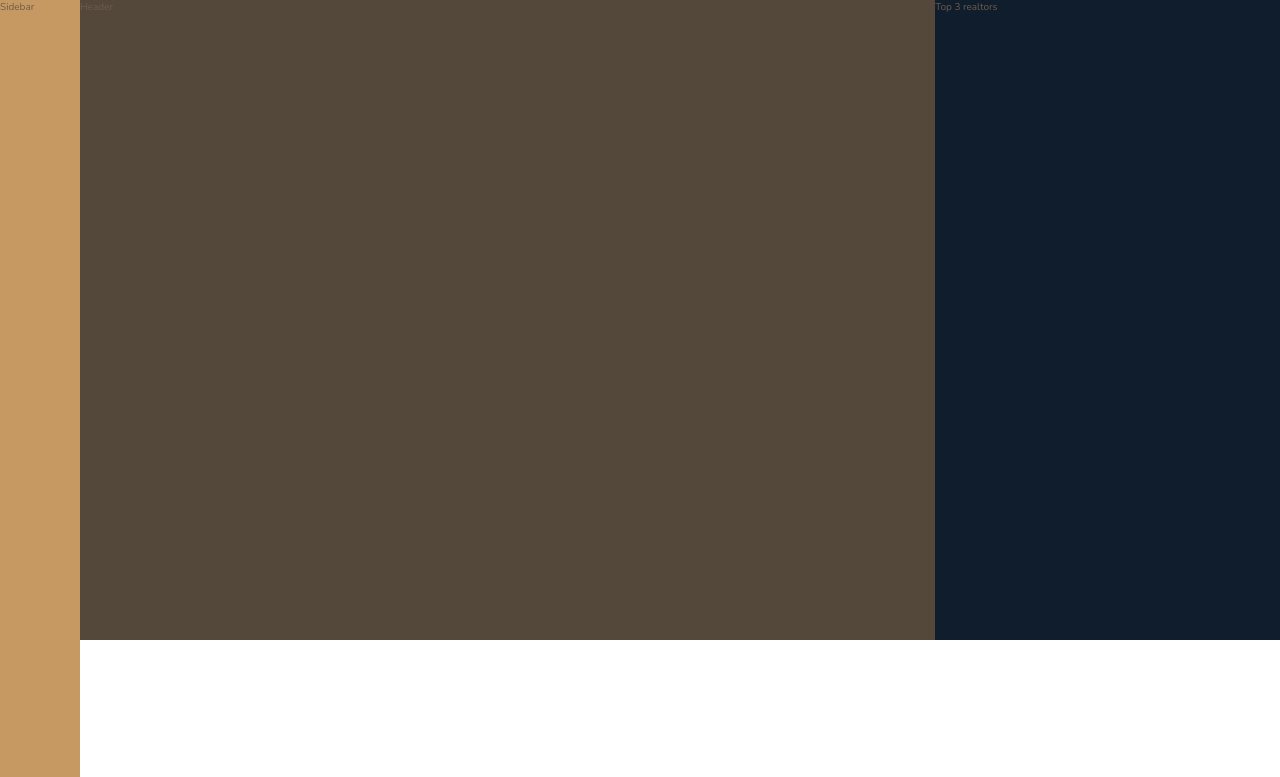
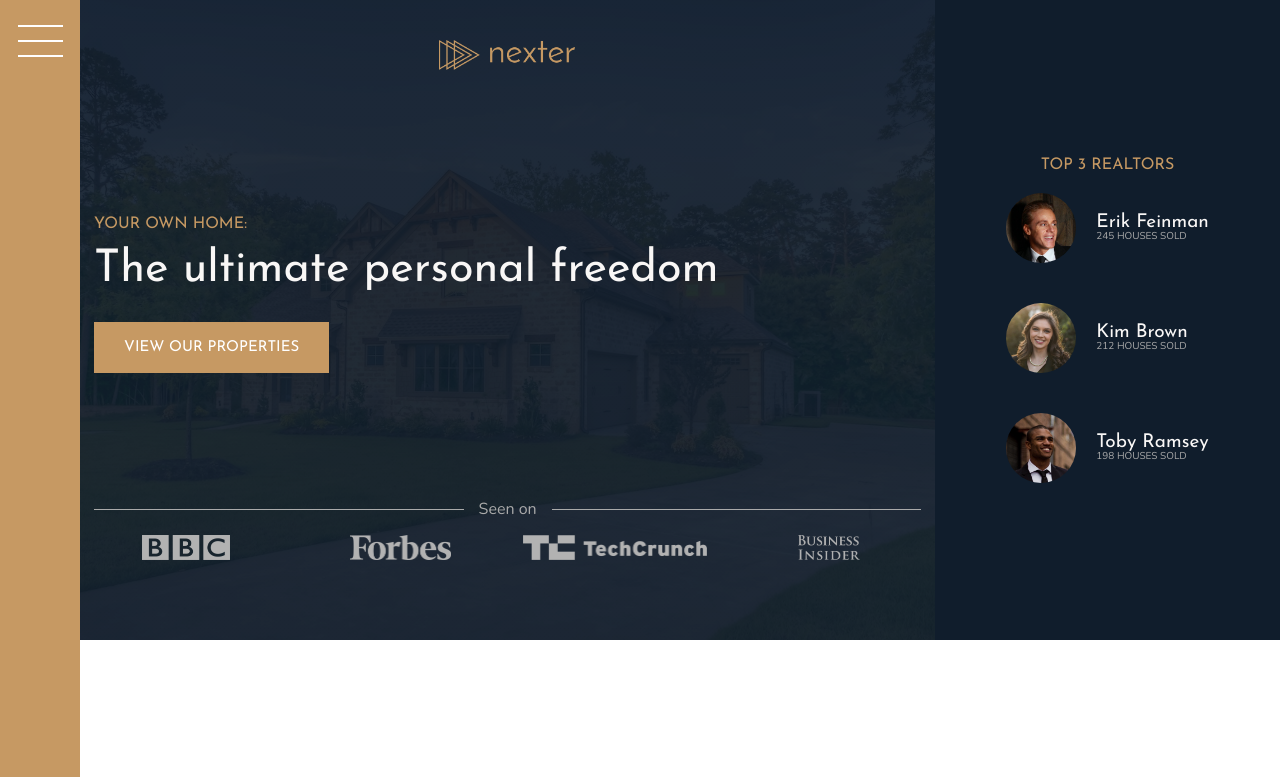
Before and after one commit to tmbp95/Udemy-Nexter, a website: page index.html in a window 1280 px wide. Shown: the top 777 px of the page. Drawn offline with nearby package versions, Linux system fonts and the light colour scheme.

Commit message:
header and realtors section completed

```diff
--- a/index.html
+++ b/index.html
@@ -13,13 +13,40 @@
     </head>
     <body class="container">
         <div class="sidebar">
-            Sidebar
+            <button class="nav-btn"></button>
         </div>
         <header class="header">
-            Header
+            <img src="img/logo.png" alt="Nexter logo" class="header__logo">
+            <h3 class="heading-3">Your own home:</h3>
+            <h1 class="heading-1">The ultimate personal freedom</h1>
+            <button class="btn header__btn">View our properties</button>
+            <div class="header__seenon-text">Seen on</div>
+            <div class="header__seenon-logos">
+                <img src="img/logo-bbc.png" alt="Seen on logo 1">
+                <img src="img/logo-forbes.png" alt="Seen on logo 2">
+                <img src="img/logo-techcrunch.png" alt="Seen on logo 3">
+                <img src="img/logo-bi.png" alt="Seen on logo 4">
+            </div>
         </header>
         <div class="realtors">
-            Top 3 realtors
+            <h3 class="heading-3">Top 3 Realtors</h3>
+            <div class="realtors__list">
+                <img src="img/realtor-1.jpeg" alt="Realtor 1" class="realtors__img">
+                <div class="realtors__details">
+                    <h4 class="heading-4 heading-4--light">Erik Feinman</h4>
+                    <p class="realtors__sold">245 houses sold</p>
+                </div>
+                <img src="img/realtor-2.jpeg" alt="Realtor 2" class="realtors__img">
+                <div class="realtors__details">
+                    <h4 class="heading-4 heading-4--light">Kim Brown</h4>
+                    <p class="realtors__sold">212 houses sold</p>
+                </div>
+                <img src="img/realtor-3.jpeg" alt="Realtor 3" class="realtors__img">
+                <div class="realtors__details">
+                    <h4 class="heading-4 heading-4--light">Toby Ramsey</h4>
+                    <p class="realtors__sold">198 houses sold</p>
+                </div>
+            </div>
         </div>
         <section class="features">
             <div class="feature">
--- a/sass/_gallery.scss
+++ b/sass/_gallery.scss
@@ -1,5 +1,5 @@
 .gallery{
-    background-color: $color-grey-dark-1;
+    background-color: $color-grey-light-1;
     grid-column: full-start / full-end;
 
     display: grid;
--- a/sass/_header.scss
+++ b/sass/_header.scss
@@ -1,4 +1,55 @@
 .header{
-    background-color: $color-grey-dark-1;
     grid-column: full-start / col-end 6;
+
+    background-image: linear-gradient(rgba($color-secondary, 0.93), rgba($color-secondary, 0.93)), url(../img/hero.jpeg);
+    background-size: cover;
+    background-position: center;
+    padding: 8rem;
+    padding-top: 4rem;
+
+    display: grid;
+    grid-template-rows: 1fr min-content 6rem 1fr;
+    grid-template-columns: max-content;
+    grid-row-gap: 1.5rem;
+    justify-content: center;
+
+    &__logo{
+        height: 3rem;
+        justify-self: center;
+    }
+
+    &__btn{
+        align-self: start;
+        justify-self: start;
+    }
+
+    &__seenon-text{
+        font-size: 1.6rem;
+        color: $color-grey-light-2;
+
+        display: grid;
+        grid-template-columns: 1fr max-content 1fr;
+        grid-column-gap: 1.5rem;
+        align-items: center;
+
+        &::before,
+        &::after{
+            content: "";
+            height: 1px;
+            display: block;
+            background-color: currentColor;
+        }
+    }
+
+    &__seenon-logos{
+        display: grid;
+        grid-template-columns: repeat(4, 1fr);
+        grid-column-gap: 3rem;
+        justify-items: center;
+
+        img{
+            height: 2.5rem;
+            filter: brightness(70%);
+        }
+    }
 }
--- a/sass/_realtors.scss
+++ b/sass/_realtors.scss
@@ -1,4 +1,32 @@
 .realtors{
+    grid-column: col-start 7 / full-end;
+
     background-color: $color-secondary;
-    grid-column: col-start 7 / full-end;
+    padding: 3rem;
+
+    display: grid;
+    align-content: center;
+    justify-content: center;
+    justify-items: center;
+    grid-row-gap: 2rem;
+
+    &__list{
+        display: grid;
+        grid-template-columns: min-content max-content;
+        grid-column-gap: 2rem;
+        grid-row-gap: 5vh;
+        align-items: center;
+    }
+
+    &__img{
+        width: 7rem;
+        border-radius: 50%;
+        display: block;
+    }
+
+    &__sold{
+        text-transform: uppercase;
+        color: $color-grey-light-2;
+        margin-top: -3px;
+    }
 }
--- a/sass/_sidebar.scss
+++ b/sass/_sidebar.scss
@@ -2,4 +2,29 @@
     background-color: $color-primary;
     grid-column: sidebar-start / sidebar-end;
     grid-row: 1 / -1;
+
+    display: flex;
+    justify-content: center;
 }
+
+.nav-btn{
+    border: none;
+    border-radius: 0;
+
+    background-color: #fff;
+    height: 2px;
+    width: 4.5rem;
+    margin-top: 4rem;
+
+    &::before,
+    &::after{
+        content: "";
+        display: block;
+        background-color: #fff;
+        height: 2px;
+        width: 4.5rem;
+    }
+
+    &::before{ transform: translateY(-1.5rem);}
+    &::after{ transform: translateY(1.3rem);}
+}
--- a/sass/_typography.scss
+++ b/sass/_typography.scss
@@ -5,6 +5,9 @@
 
 .heading-1{
     @extend %heading;
+    font-size: 4.5rem;
+    color: $color-grey-light-1;
+    line-height: 1;
 }
 
 .heading-2{
```
Also changed, not shown: css/style.css.
